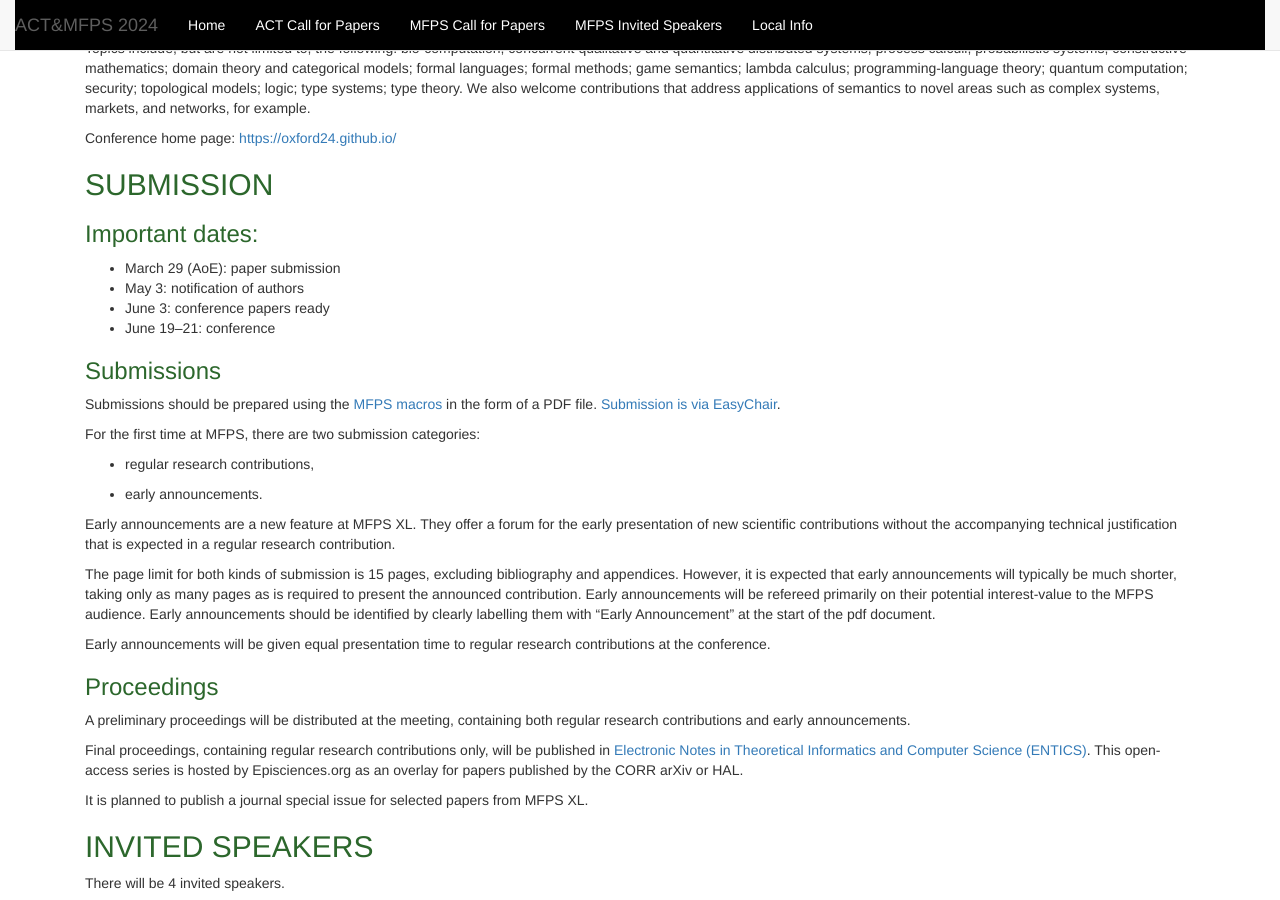
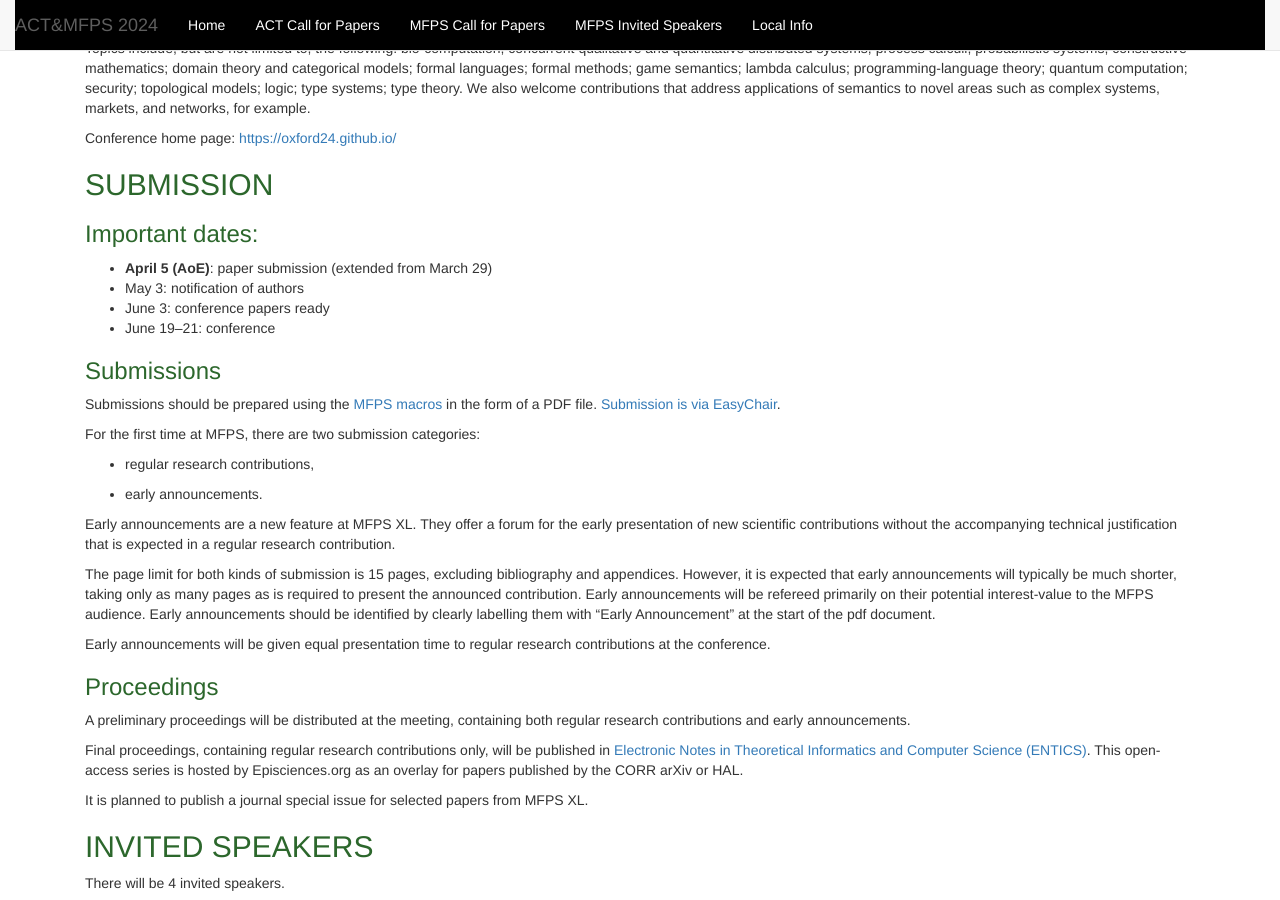
Before and after one commit to oxford24/oxford24.github.io, a Jekyll site: the page built from mfps_cfp.md, in a window 1280 px wide and 900 px high, scrolled down 400 px. Built offline with Jekyll 4.4.1, drawn with Linux system fonts in a browser that asks for light colours.

Commit message:
extended deadline

```diff
--- a/mfps_cfp.md
+++ b/mfps_cfp.md
@@ -18,7 +18,7 @@ Conference home page: [https://oxford24.github.io/](https://oxford24.github.io/)
 
 ### Important dates:
 
-* March 29 (AoE): paper submission
+* **April 5 (AoE)**: paper submission (extended from March 29)
 * May 3: notification of authors
 * June 3: conference papers ready
 * June 19–21: conference
```
